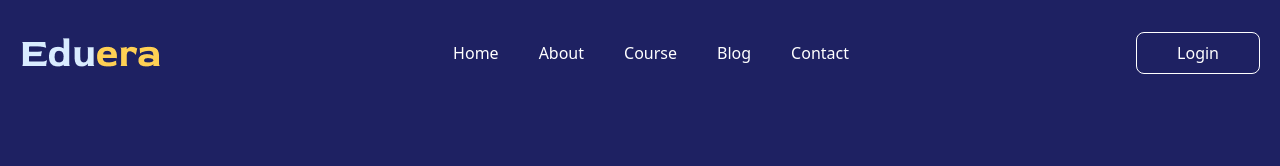
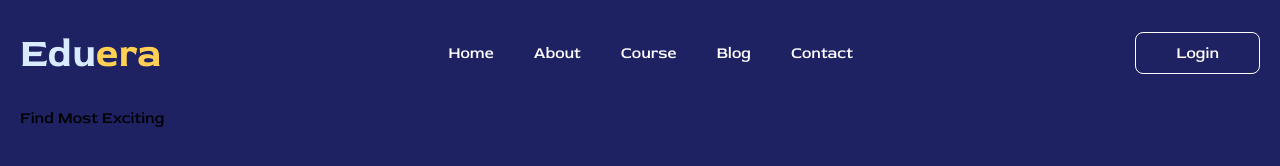
Before and after one commit to farazmirsaeedi/eduera, a website: page index.html in a window 1280 px wide. Drawn offline with nearby package versions, Linux system fonts and the light colour scheme.

Commit message:
finish nav

```diff
--- a/index.html
+++ b/index.html
@@ -1,5 +1,6 @@
 <!DOCTYPE html>
 <html lang="en">
+
 <head>
     <meta charset="UTF-8">
     <meta name="viewport" content="width=device-width, initial-scale=1.0">
@@ -8,30 +9,52 @@
     <link rel="stylesheet" href="output.css">
     <title>eduera</title>
 </head>
-<body class="bg-[#1e2162] font-red rose m-a-x">
+
+<body class="bg-[#1e2162] font-red-rose m-a-x">
     <nav class="flex justify-between items-center py-8 px-5">
         <!-- nav icon  -->
-        <img src="assets/Group 512839.png" alt="">
+        <img src="assets/Group 512839.png" alt="logo icon">
         <!-- humburger menu  -->
-        <button class="text-white md:hidden" type="button" data-drawer-target="drawer-navigation" data-drawer-show="drawer-navigation" aria-controls="drawer-navigation">
-            <svg xmlns="http://www.w3.org/2000/svg" fill="none" viewBox="0 0 24 24" stroke-width="1.7" stroke="currentColor" class="w-9 h-9">
+        <button class="text-white md:hidden" type="button" data-drawer-target="drawer-navigation"
+            data-drawer-show="drawer-navigation" aria-controls="drawer-navigation">
+            <svg xmlns="http://www.w3.org/2000/svg" fill="none" viewBox="0 0 24 24" stroke-width="1.7"
+                stroke="currentColor" class="w-9 h-9">
                 <path stroke-linecap="round" stroke-linejoin="round" d="M3.75 6.75h16.5M3.75 12h16.5m-16.5 5.25h16.5" />
-              </svg>
+            </svg>
         </button>
         <!-- ul section  -->
-        <ul class="text-white flex space-x-10">
+        <ul class="text-white space-x-10 hidden md:flex">
             <li>Home</li>
             <li>About</li>
             <li>Course</li>
             <li>Blog</li>
             <li>Contact</li>
         </ul>
-        <button class="py-2 px-10 text-white border border-white rounded-lg hover:bg-white hover:text-black duration-300">Login</button>
+        <button
+            class="py-2 px-10 text-white border border-white rounded-lg hover:bg-white hover:text-black duration-300 hidden md:flex">Login</button>
     </nav>
+    <!-- end nav  -->
+    <!-- start main  -->
+
+    <main>
+        <div class="w-full m-a-x px-5 grid grid-cols-1 md:grid-cols-2">
+            <div>
+                <div>
+                    <h1>Find Most Exciting</h1>
+                </div>
+                <div></div>
+                <div></div>
+                <div></div>
+            </div>
+            <div></div>
+        </div>
+
+    </main>
 
 
 
     <!-- flowbite -->
     <script src="../path/to/flowbite/dist/flowbite.min.js"></script>
 </body>
+
 </html>
--- a/tailwind.config.js
+++ b/tailwind.config.js
@@ -6,7 +6,7 @@ module.exports = {
   theme: {
     extend: {
       fontFamily:{
-        'red rose':'red rose'
+        'red-rose':'red rose'
       }
     },
   },
```
Also changed, not shown: output.css.
